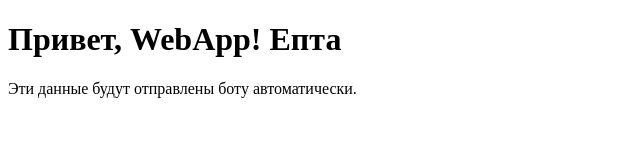
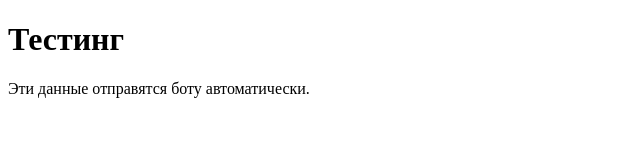
Before and after one commit to BitNikTM/tg-mini-app-orders, a plain HTML site: page docs/index.html in a window 1280 px wide. Shown: the whole page, without its empty margins (0-640 px from the left). Drawn offline with Linux system fonts and the light colour scheme.

Commit message:
Update index.html

```diff
--- a/docs/index.html
+++ b/docs/index.html
@@ -5,20 +5,19 @@
     <title>WebApp</title>
 </head>
 <body>
-    <h1>Привет, WebApp! Епта</h1>
-    <p>Эти данные будут отправлены боту автоматически.</p>
+<h1>Тестинг</h1>
+<p>Эти данные отправятся боту автоматически.</p>
 
 <script>
-        // Дождаться инициализации Telegram WebApp
     window.Telegram.WebApp.ready();
 
-        // Отправка данных боту сразу при открытии
+    // Данные, которые будем отправлять боту
     const dataToSend = {
         opened: true,
         timestamp: new Date().toISOString()
     };
 
-        // Telegram.WebApp.sendData работает только если WebApp открыт через кнопку в Telegram
+    // Отправка данных через InlineKeyboardButton
     Telegram.WebApp.sendData(JSON.stringify(dataToSend));
 </script>
 </body>
```
Lines whose indentation alone changed are shown as unchanged.
